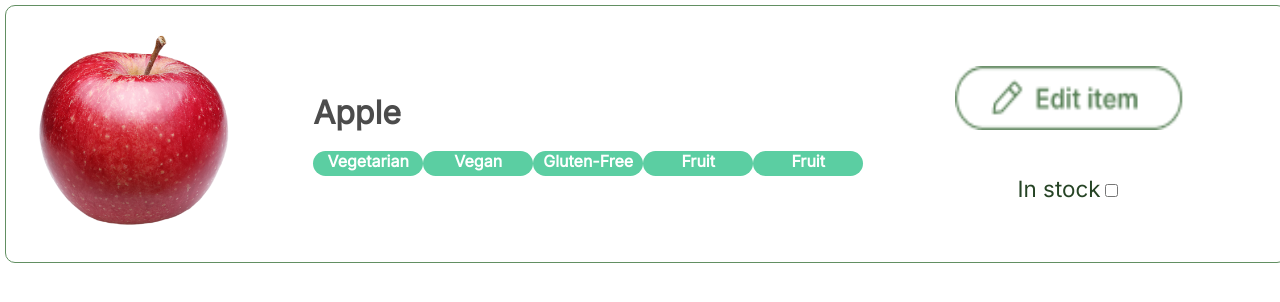
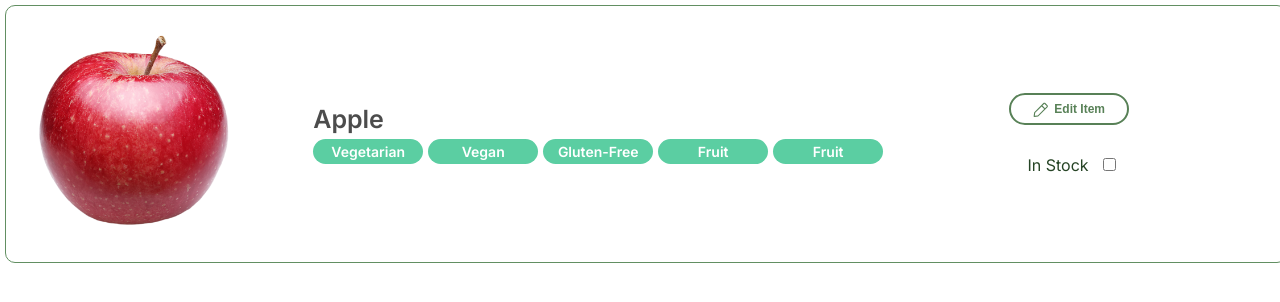
Before and after one commit to codebase-berkeley/berkeley-food-pantry, a React (Create React App) app in the folder client/: page / in a window 1280 px wide. Shown: the top 302 px of the page. Built offline with nearby package versions, Linux system fonts and the light colour scheme.

Commit message:
fixed food component issues

```diff
--- a/client/src/Food.css
+++ b/client/src/Food.css
@@ -4,7 +4,7 @@
     font-family: "Inter";
     color: #4C4C4C;
     font-weight:600;
-    font-size: 200%;
+    font-size: 25px;
 }
 
 .foodImage {
@@ -24,13 +24,30 @@
     border-radius: 10px;
 }
 
+.penFormat {
+    padding-right: 6%;
+}
+
+.editButton {
+    display: flex;
+    align-items: center;
+    justify-content: center;
+    border-style: solid;
+    border-radius: 20px;
+    border-color: #588157;
+    width: 120px;
+    height: 32px;
+    background-color: white;
+}
+
 .editItem {
-    width: 100%;
-    height: 25%;
+    font: "Inter";
+    font-size: 12px;
+    font-weight: 600;
+    color: #588157;
 }
 
 .infoContainer {
-    /* background-color: red; */
     width: 80%;
     display: flex;
     flex-direction: row;
@@ -41,9 +58,10 @@
 
 .inStock{
     font-family: "Inter";
+    font-size: 16px;
     color: #264425;
-    font-size: 140%;
-    padding-top: 20%;
+    padding-top: 13%;
+    width: 97px;
 }
 
 .nameTags {
@@ -70,5 +88,4 @@
     justify-content: flex-start;
     align-content: left;
     flex-wrap: wrap;
-
 }
--- a/client/src/Food.js
+++ b/client/src/Food.js
@@ -2,18 +2,17 @@ import React from 'react'
 import './Food.css'
 import Tags from './Tags.js'
 import edit_item from './edit_item.png'
-import in_stock from './in_stock.png'
+import pen from './pen.svg'
 
 function Food(props) {
     return(
         <div className = "componentContainer">
-            <img src={props.image} class="foodImage" alt="apple"/>
+            <img src={props.image} class="foodImage" alt={props.name}/>
             <div className = "infoContainer">
                 <div className = "nameTags">
                     <div className = "foodName">
                         {props.name}
                     </div>
-                    <br></br>
                     <div className = "tagsFormat">
                         {props.tags.map((tag) => {
                             return (
@@ -22,12 +21,17 @@ function Food(props) {
                     </div>
                 </div>
                 <div className = "editIn">
-                    <img src={edit_item} class="editItem" alt="edit item"/>
-                    <div className = "inStock">
-                        In stock
-                        <input type="checkbox" />
-                         {/* <input type="checkbox" value="bubbles" checked="checked"/> */}
-
+                    <div>
+                        <button className="editButton">
+                            <img src={pen} className="penFormat" alt="pen"/>
+                            <div className="editItem">
+                                Edit Item
+                            </div>
+                        </button>
+                    </div>
+                    <div style={{paddingLeft: "6%"}} className ="inStock">
+                        <span style={{paddingRight: "11%"}}>In Stock</span>
+                        <input type="checkbox"/>
                     </div>
                 </div>
             </div>
--- a/client/src/Tags.css
+++ b/client/src/Tags.css
@@ -1,17 +1,18 @@
-@import url('https://fonts.googleapis.com/css2?family=Inter&display=swap');
+@import url('https://fonts.googleapis.com/css2?family=Inter:wght@600&display=swap');
 
 .foodComponentTag {
     display: flex;
-    justify-content: space-around;
+    justify-content: center;
+    align-items: center;
     font-family: 'Inter';
+    font-size: 14px;
+    font-weight: 600;
     text-align: left;
     border-radius: 20px;
-    /* border-spacing: 10px; */
     width: 110px;
     height: 25px;
-
     background-Color:#5bcea2;
     color: white;
-    font-weight: 600;
-    /* padding-right: 30px; */
+    margin-right: 5px;
+    margin-top: 5px;
 }
```
Also changed, not shown: client/src/Tags.js (line endings or trailing spaces), client/src/pen.svg (added).
